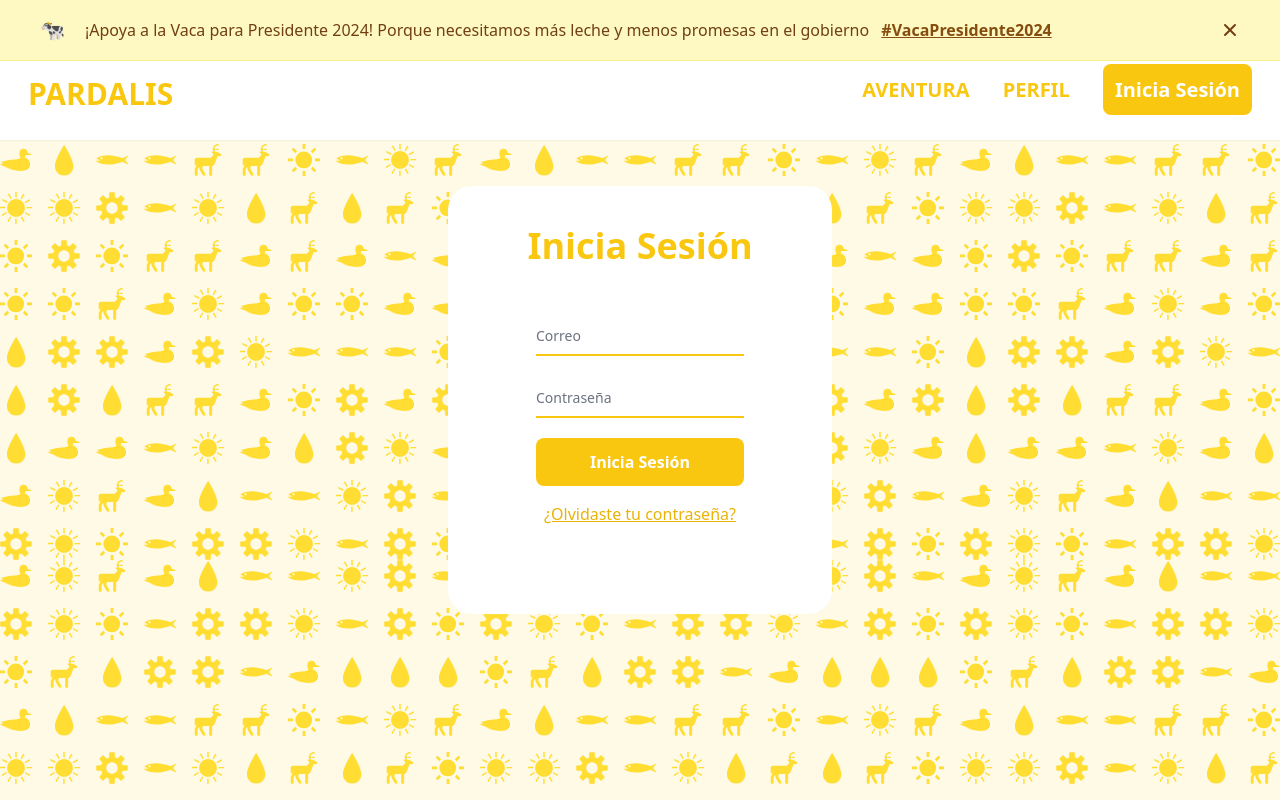
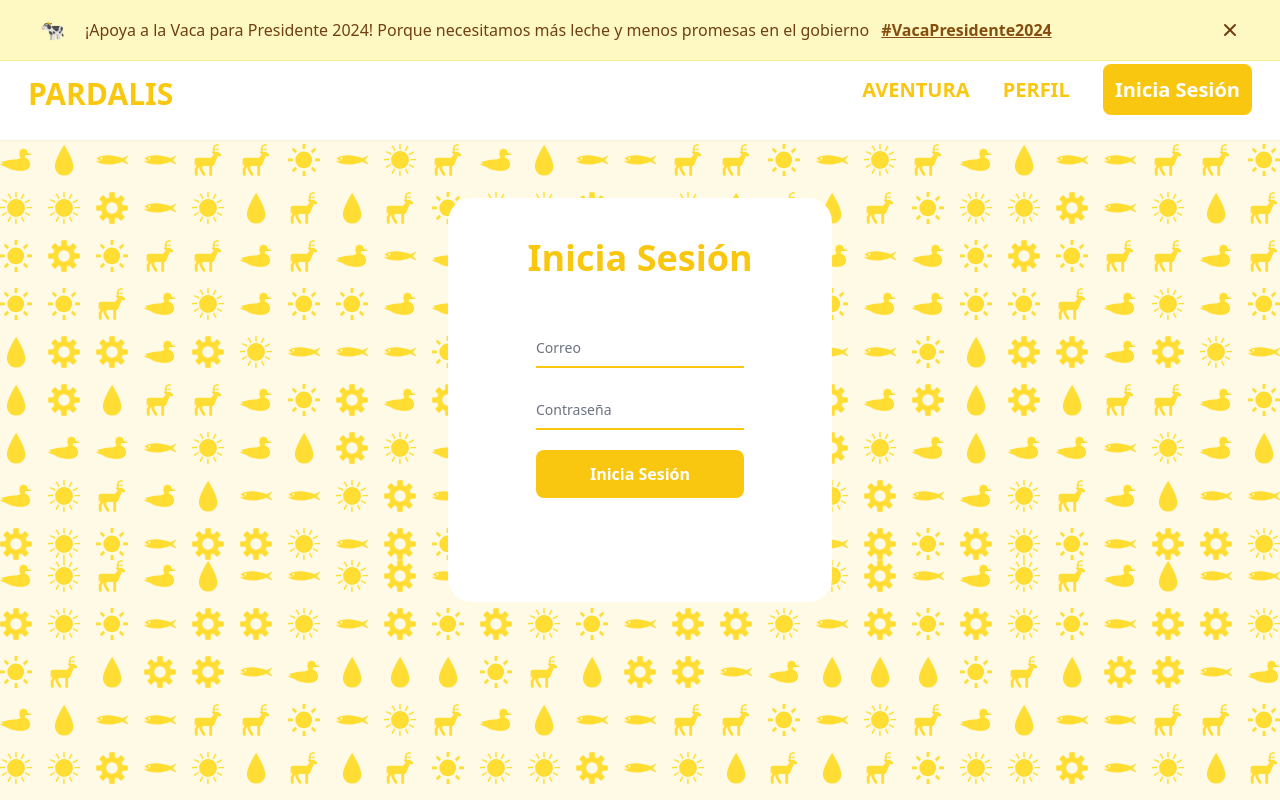
Before and after one commit to PardalisEdu/PardalisWebSite, a SvelteKit app: page /login in a window 1280 px wide. Shown: the top 800 px of the page. Built offline with nearby package versions, Linux system fonts and the light colour scheme.

Commit message:
[Remove] Se elimino el boton de recuperación de contraseña

```diff
--- a/src/routes/login/+page.svelte
+++ b/src/routes/login/+page.svelte
@@ -88,12 +88,6 @@
                 >
                     {loading ? 'Iniciando sesión...' : 'Inicia Sesión'}
                 </button>
-
-                <div class="w-full flex justify-center">
-                    <a href="/reset-password" class="m-auto text-yellow-500 underline decoration-solid">
-                        ¿Olvidaste tu contraseña?
-                    </a>
-                </div>
             </form>
         </div>
     </div>
```
